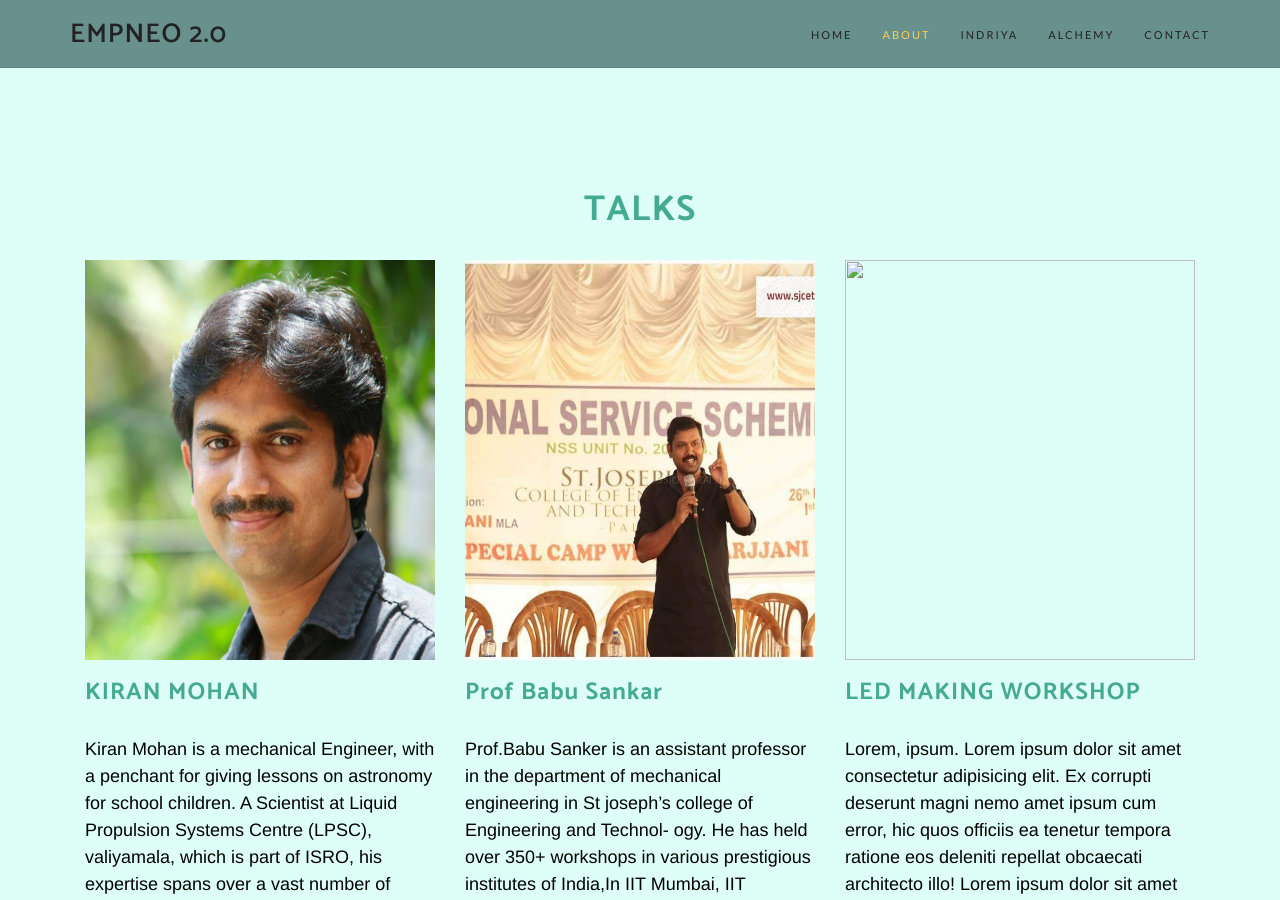
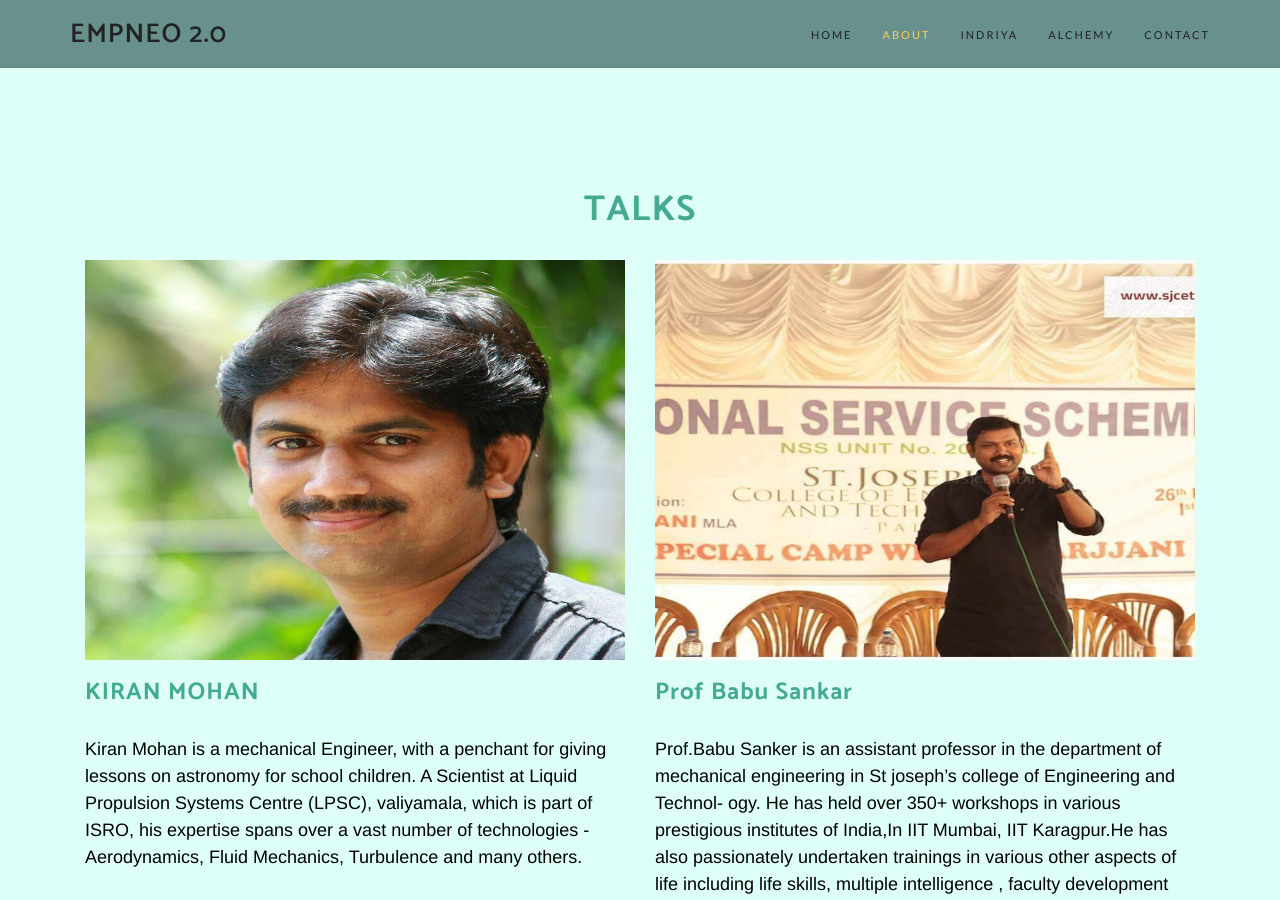
Before and after one commit to IEEEMEC/empneo, a Jekyll site: the page built from index.html, in a window 1280 px wide and 900 px high, scrolled down 1568 px. Built offline with Jekyll 4.4.1, drawn with Linux system fonts in a browser that asks for light colours; nearby versions of some CDN libraries; some web fonts are replaced; the list of posts is cut into pages by our own code; some of the changed text lies outside the part shown.

Commit message:
removed 3rd speaker

```diff
--- a/_includes/talks.html
+++ b/_includes/talks.html
@@ -1,6 +1,9 @@
 <style>
     #talks{
         background-color: #ddfff7;
+    }
+    .col-sm-4{
+        width: 50%;
     }
 </style>
 <section id="talks">
@@ -40,7 +43,7 @@ skills, multiple intelligence , faculty development and so on.
                 </p>
         </div>
 
-    <div class="col-sm-4">
+  <!--  <div class="col-sm-4">
         <img src="#" alt="" id="ima">
         <h3 style="color:#44aa92;"><strong>LED MAKING WORKSHOP</strong></h3>
             <br>
@@ -50,6 +53,6 @@ skills, multiple intelligence , faculty development and so on.
                 Lorem ipsum dolor sit amet consectetur adipisicing elit. Aperiam deserunt perspiciatis ea ducimus! Saepe, sapiente?
 
             </p>
-    </div>
+    </div>-->
     </div>
 </section>
```
